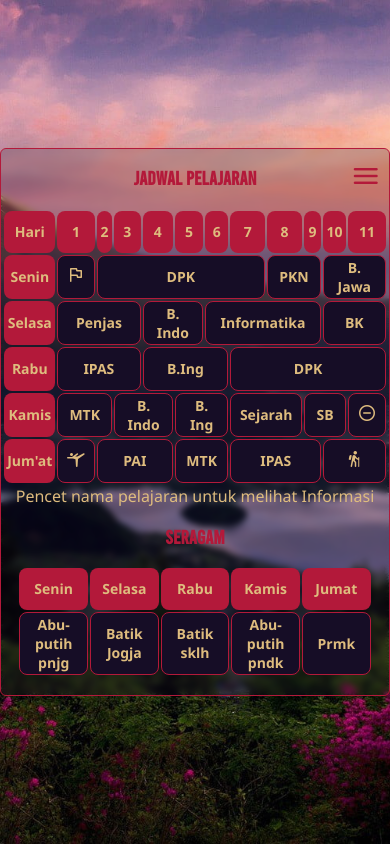
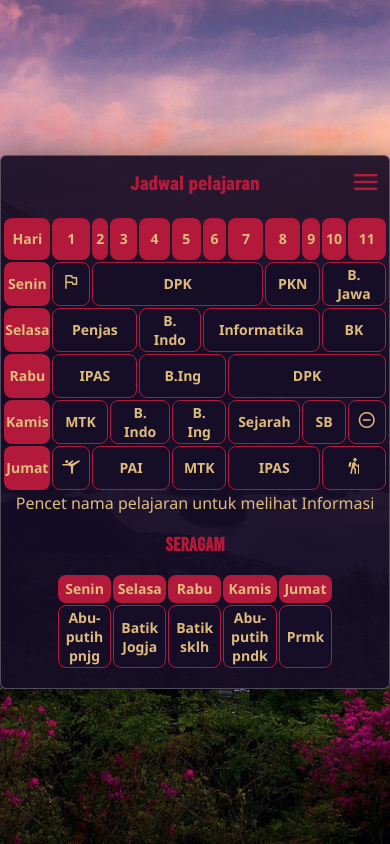
Before and after one commit to SKAONET-TKJ-27/jadwal, a plain HTML site: page index.html in a window 390 px wide. Drawn offline with nearby package versions, Linux system fonts and the light colour scheme.

Commit message:
Add files via upload

```diff
--- a/index.html
+++ b/index.html
@@ -1,12 +1,12 @@
 <!DOCTYPE html>
-<html>
+<html class="gambar">
     <meta charset="utf-8">
     <meta name="viewport" content="width=device-width, initial-scale=1">
 <head>
     <title>
         Jadwal X TKJ B
     </title>
-    <meta name="theme-color" content="#b3193a"/>
+    <meta name="theme-color" content="#160d26"/>
     <link rel="shortcut icon" href="icon.png" type="image/x-icon">
     <link href="https://fonts.googleapis.com/css2?family=Material+Symbols+Rounded" rel="stylesheet" />
     <style type="text/css">
@@ -140,22 +140,30 @@
             width: auto;
             padding-left: 6pt;
             padding-right: 6pt;
-            border-radius: 6px;
-            background: rgba(22, 13, 38, 0.219);
-            box-shadow: 0 4px 30px rgba(0, 0, 0, 0.15);
+            border-radius: 12px;
+            background: rgba(200, 200, 200, 0.15);
+            box-shadow: 0 4px 30px rgba(0, 0, 0, 0.5);
             backdrop-filter: blur(3px);
-            border: 0.01px solid #b3193a;
+            border: 0.01px solid #ffffff41;
         }
-        @media only screen and (max-width: 500px) {
+        @media only screen and (max-width: 550px) {
             .section {
                 padding-left: 1pt;
                 padding-right: 1pt;
+                border: 0.01px solid #ffffff41;
+                background: #160d26ec;
+                border-radius: 6px;
+                backdrop-filter: blur(0px);
+            }
+            .judul {
+                width: auto;
+                height: 20pt;
             }
         }
         .judul-dokumen {
             font-size: larger;
             font-weight: 750;
-            font-family: Bebas;
+            font-family: Roboto-Condensed;
             color: #b3193a;
             position: absolute;
             left: 50%;
@@ -444,7 +452,7 @@
         }
     </script>
 </header>
-<body class="gambar">
+<body>
     <section class="section">
         <article>
             <div class="menu">
@@ -522,7 +530,7 @@
                 <th class="isi fon"><button type="button" class="tombol-pelajaran" onclick="JamKos()"><span class="material-symbols-rounded size-20">do_not_disturb_on</span></button></th>
             </tr>
             <tr>
-                <th class="judul fon">Jum'at</th>
+                <th class="judul fon">Jumat</th>
                 <th class="isi fon"><button type="button" class="tombol-pelajaran" onclick="Senam()"><span class="material-symbols-rounded size-20">sports_gymnastics</span></button></th>
                 <th class="isi fon" colspan="3"><button type="button" class="tombol-pelajaran" onclick="PAI()">PAI</button></th>
                 <th class="isi fon" colspan="2"><button type="button" class="tombol-pelajaran" onclick="MTK()">MTK</button></th>
@@ -578,7 +586,7 @@
             </div>
         </blockquote>
         <article class="medsos">
-            <a href="http://wa/me/qr/IISMW4IADWNRL1" target="_blank">
+            <a href="http://wa.me/qr/IISMW4IADWNRL1" target="_blank">
                 <button type="button" class="medsos-button button fon" style="cursor: pointer;">
                     <img src="whatsapp.svg" alt="whatsapp" class="icon-medsos">
                 </button>
```
